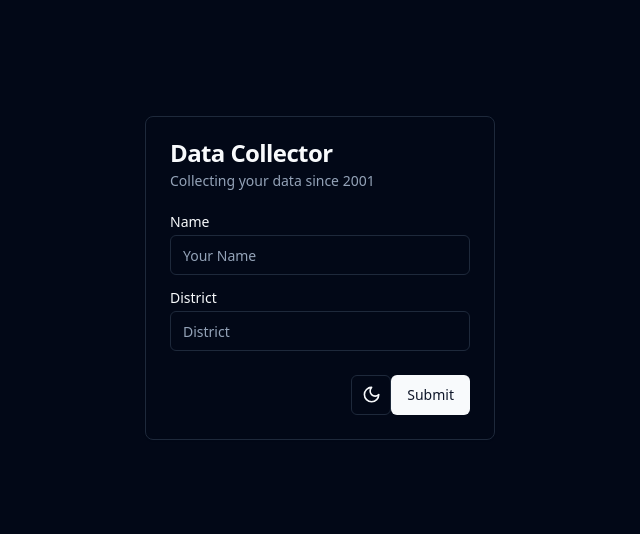
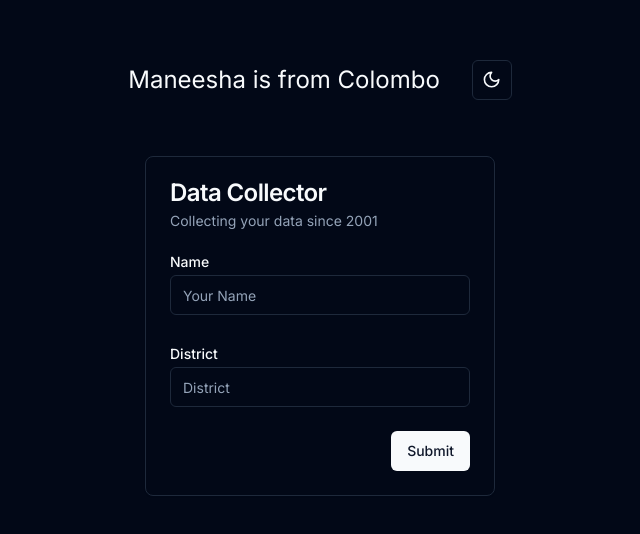
Before and after one commit to maneesha14w/form-demo, a React (Vite) app: page / in a window 1280 px wide. Shown: the part 122-656 px from the top of the page, without its empty margins (320-960 px from the left). Built offline with nearby package versions, Linux system fonts and the light colour scheme.

Commit message:
feat: added header  with default values and global font..

```diff
--- a/index.html
+++ b/index.html
@@ -5,6 +5,12 @@
 		<link rel="icon" type="image/svg+xml" href="/vite.svg" />
 		<meta name="viewport" content="width=device-width, initial-scale=1.0" />
 		<title>Form Demo</title>
+		<link rel="preconnect" href="https://fonts.googleapis.com" />
+		<link rel="preconnect" href="https://fonts.gstatic.com" crossorigin />
+		<link
+			href="https://fonts.googleapis.com/css2?family=Inter:wght@100..900&display=swap"
+			rel="stylesheet"
+		/>
 	</head>
 	<body>
 		<div id="root"></div>
--- a/src/App.tsx
+++ b/src/App.tsx
@@ -1,11 +1,23 @@
+import { useState } from "react"
 import { CardWithForm } from "./components/CardComponent"
-import { ThemeProvider } from "./components/theme-provider"
+import { ThemeProvider } from "./components/ui/theme-provider"
+import { ModeToggle } from "./components/ui/mode-toggle"
 
 const App = () => {
+	const [name, setName] = useState("Maneesha")
+	const [district, setDistrict] = useState("Colombo")
+
 	return (
 		<ThemeProvider defaultTheme="dark" storageKey="vite-ui-theme">
-			<div className=" mx-auto flex h-screen items-center justify-center ">
-				<CardWithForm></CardWithForm>
+			<div className="flex min-h-screen flex-col items-center justify-center gap-14">
+				<header className="flex items-center gap-8 text-2xl">
+					<div>{name + " is from " + district}</div>
+					<ModeToggle />
+				</header>
+				<CardWithForm
+					setDistrict={setDistrict}
+					setName={setName}
+				></CardWithForm>
 			</div>
 		</ThemeProvider>
 	)
--- a/src/components/CardComponent.tsx
+++ b/src/components/CardComponent.tsx
@@ -11,9 +11,8 @@ import {
 } from "@/components/ui/card"
 import { Input } from "@/components/ui/input"
 import { Label } from "@/components/ui/label"
-import { ModeToggle } from "./mode-toggle"
 
-export function CardWithForm() {
+export function CardWithForm({ setDistrict, setName }) {
 	return (
 		<Card className="w-[350px]">
 			<CardHeader>
@@ -22,7 +21,7 @@ export function CardWithForm() {
 			</CardHeader>
 			<CardContent>
 				<form>
-					<div className="grid w-full items-center gap-4">
+					<div className="grid w-full items-center gap-8">
 						<div className="flex flex-col space-y-1.5">
 							<Label htmlFor="name">Name</Label>
 							<Input id="name" placeholder="Your Name" />
@@ -35,7 +34,6 @@ export function CardWithForm() {
 				</form>
 			</CardContent>
 			<CardFooter className="flex justify-end">
-				<ModeToggle />
 				<Button>Submit</Button>
 			</CardFooter>
 		</Card>
--- a/src/components/mode-toggle.tsx
+++ b/src/components/ui/mode-toggle.tsx
@@ -7,7 +7,7 @@ import {
 	DropdownMenuItem,
 	DropdownMenuTrigger,
 } from "@/components/ui/dropdown-menu"
-import { useTheme } from "@/components/theme-provider"
+import { useTheme } from "./theme-provider"
 
 export function ModeToggle() {
 	const { setTheme } = useTheme()
--- a/tailwind.config.js
+++ b/tailwind.config.js
@@ -12,6 +12,9 @@ module.exports = {
 			},
 		},
 		extend: {
+			fontFamily: {
+				sans: "Inter",
+			},
 			colors: {
 				border: "hsl(var(--border))",
 				input: "hsl(var(--input))",
```
Also changed, not shown: src/components/ui/theme-provider.tsx (renamed from src/components/theme-provider.tsx).
